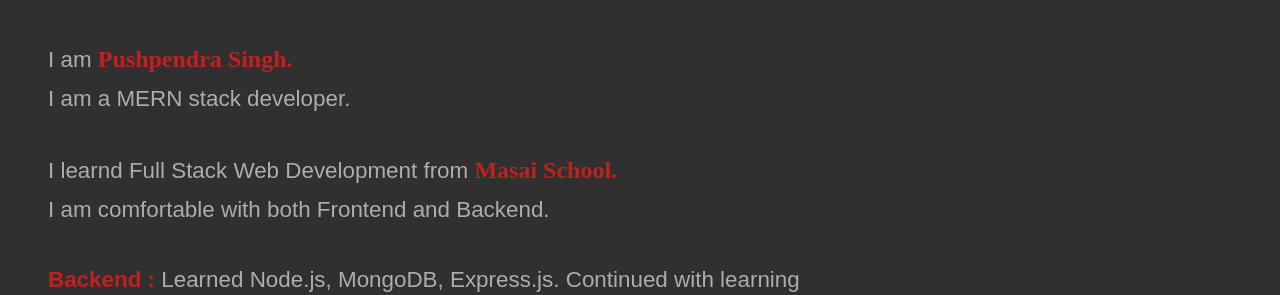
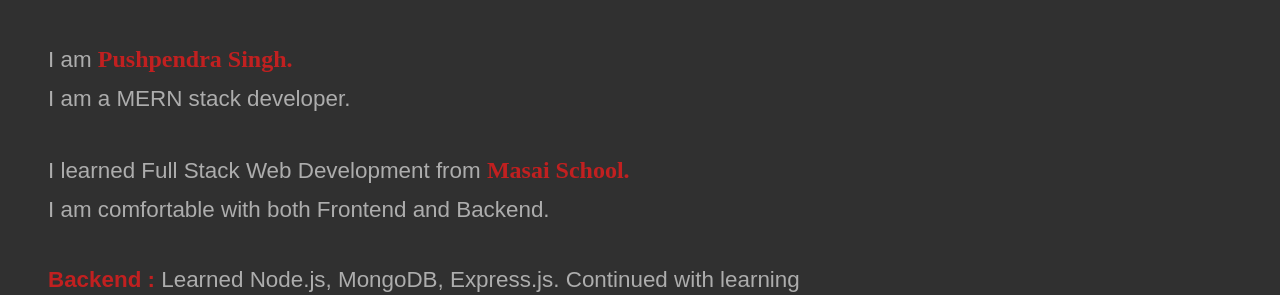
Before and after one commit to Pushpendra-1697/Pushpendra-1697.github.io, a React (Create React App) app: page / in a window 1280 px wide. Shown: the part 840-1135 px from the top of the page. Built offline with nearby package versions, Linux system fonts and the light colour scheme; a web font is replaced by a local one.

Commit message:
update about

```diff
--- a/src/Components/About.jsx
+++ b/src/Components/About.jsx
@@ -12,7 +12,7 @@ function About() {
             I am a MERN stack developer.
           </p>
 
-          <p id="user-detail-intro" className='abuot-p'> I learnd Full Stack Web Development from <a style={{ color: '#c12020', fontWeight: 'bold', fontSize: '1.5rem' }} href='https://www.masaischool.com/' target="blank">Masai School. </a>
+          <p id="user-detail-intro" className='abuot-p'> I learned Full Stack Web Development from <a style={{ color: '#c12020', fontWeight: 'bold', fontSize: '1.5rem' }} href='https://www.masaischool.com/' target="blank">Masai School. </a>
             <br />
             I am comfortable with both Frontend and Backend.
           </p>
```
